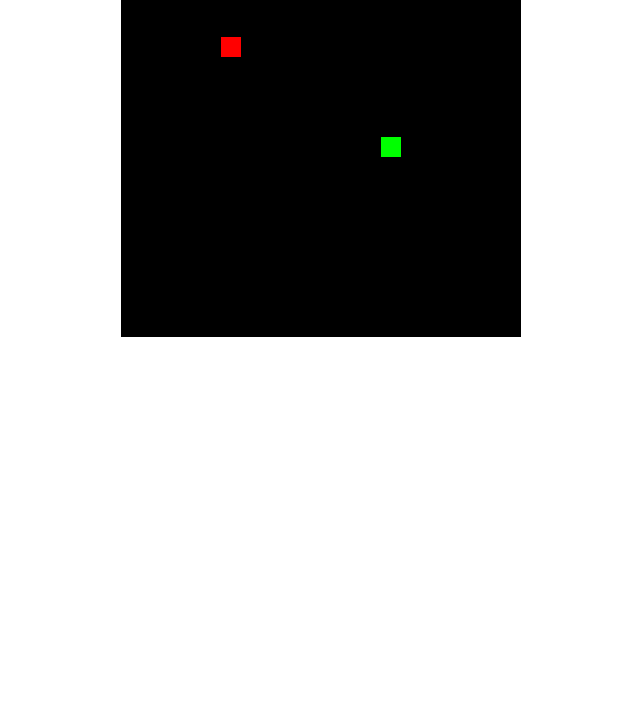
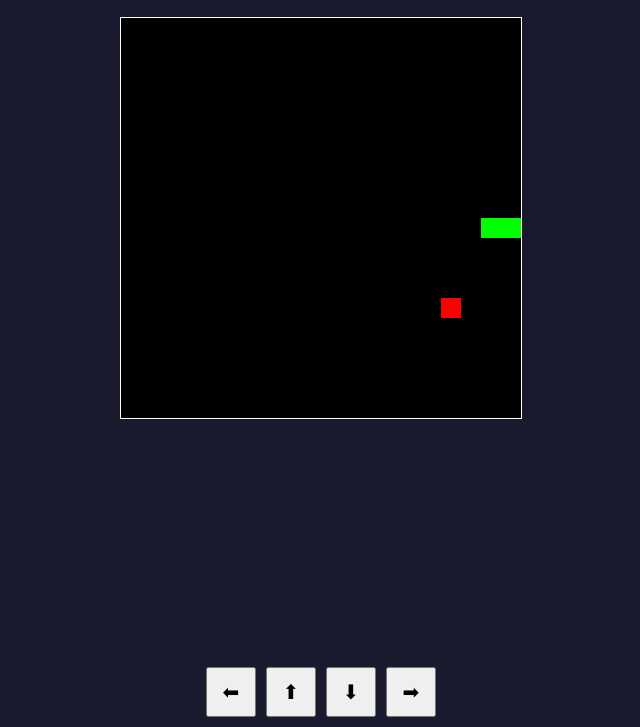
Before and after one commit to NoxiYT/MiniGames, a plain HTML site: page snake.html in a window 1280 px wide. Shown: the part 73-800 px from the top of the page, without its empty margins (319-959 px from the left). Drawn offline with Linux system fonts and the light colour scheme.

Commit message:
Add files via upload

```diff
--- /dev/null
+++ b/controls.css
@@ -0,0 +1,14 @@
+#controls {
+    position: fixed;
+    bottom: 10px;
+    left: 50%;
+    transform: translateX(-50%);
+    display: flex;
+    gap: 10px;
+}
+
+button {
+    width: 50px;
+    height: 50px;
+    font-size: 20px;
+}
--- a/snake.html
+++ b/snake.html
@@ -2,73 +2,37 @@
 <html lang="ru">
 <head>
     <meta charset="UTF-8">
+    <meta name="viewport" content="width=device-width, initial-scale=1.0">
     <title>Змейка</title>
     <style>
-        canvas {
-            border: 2px solid white;
-            display: block;
-            margin: auto;
-            background-color: black;
+        body { text-align: center; background-color: #1a1a2e; color: white; }
+        canvas { border: 1px solid white; margin-top: 10px; }
+        #controls {
+            position: fixed;
+            bottom: 10px;
+            left: 50%;
+            transform: translateX(-50%);
+            display: flex;
+            gap: 10px;
+        }
+        button {
+            width: 50px;
+            height: 50px;
+            font-size: 20px;
         }
     </style>
 </head>
 <body>
+    <h1>Змейка</h1>
     <canvas id="gameCanvas" width="400" height="400"></canvas>
-    <script>
-        const canvas = document.getElementById("gameCanvas");
-        const ctx = canvas.getContext("2d");
 
-        let snake = [{x: 200, y: 200}];
-        let direction = "RIGHT";
-        let apple = {x: 100, y: 100};
+    <div id="controls">
+        <button id="left">⬅</button>
+        <button id="up">⬆</button>
+        <button id="down">⬇</button>
+        <button id="right">➡</button>
+    </div>
 
-        function draw() {
-            ctx.fillStyle = "black";
-            ctx.fillRect(0, 0, canvas.width, canvas.height);
-
-            ctx.fillStyle = "red";
-            ctx.fillRect(apple.x, apple.y, 20, 20);
-
-            ctx.fillStyle = "lime";
-            snake.forEach(part => ctx.fillRect(part.x, part.y, 20, 20));
-        }
-
-        function update() {
-            let head = {x: snake[0].x, y: snake[0].y};
-
-            if (direction === "UP") head.y -= 20;
-            if (direction === "DOWN") head.y += 20;
-            if (direction === "LEFT") head.x -= 20;
-            if (direction === "RIGHT") head.x += 20;
-
-            snake.unshift(head);
-
-            if (head.x === apple.x && head.y === apple.y) {
-                apple.x = Math.floor(Math.random() * 20) * 20;
-                apple.y = Math.floor(Math.random() * 20) * 20;
-            } else {
-                snake.pop();
-            }
-
-            if (head.x < 0 || head.x >= canvas.width || head.y < 0 || head.y >= canvas.height || snake.slice(1).some(part => part.x === head.x && part.y === head.y)) {
-                snake = [{x: 200, y: 200}];
-                direction = "RIGHT";
-            }
-        }
-
-        document.addEventListener("keydown", (e) => {
-            if (e.key === "ArrowUp" && direction !== "DOWN") direction = "UP";
-            if (e.key === "ArrowDown" && direction !== "UP") direction = "DOWN";
-            if (e.key === "ArrowLeft" && direction !== "RIGHT") direction = "LEFT";
-            if (e.key === "ArrowRight" && direction !== "LEFT") direction = "RIGHT";
-        });
-
-        function gameLoop() {
-            update();
-            draw();
-        }
-
-        setInterval(gameLoop, 150); // Уменьшенная скорость
-    </script>
+    <script src="snake.js"></script>
 </body>
 </html>
--- /dev/null
+++ b/snake.js
@@ -0,0 +1,56 @@
+const canvas = document.getElementById("gameCanvas");
+const ctx = canvas.getContext("2d");
+
+const box = 20;
+let snake = [{ x: 10 * box, y: 10 * box }];
+let direction = "right";
+let food = { x: Math.floor(Math.random() * 20) * box, y: Math.floor(Math.random() * 20) * box };
+let gameSpeed = 150;  // Уменьшенная скорость
+
+document.addEventListener("keydown", changeDirection);
+
+function changeDirection(event) {
+    if (event.key === "ArrowLeft" && direction !== "right") direction = "left";
+    if (event.key === "ArrowUp" && direction !== "down") direction = "up";
+    if (event.key === "ArrowDown" && direction !== "up") direction = "down";
+    if (event.key === "ArrowRight" && direction !== "left") direction = "right";
+}
+
+// Обработчики для мобильных кнопок
+document.getElementById("left").addEventListener("click", () => direction = (direction !== "right" ? "left" : direction));
+document.getElementById("up").addEventListener("click", () => direction = (direction !== "down" ? "up" : direction));
+document.getElementById("down").addEventListener("click", () => direction = (direction !== "up" ? "down" : direction));
+document.getElementById("right").addEventListener("click", () => direction = (direction !== "left" ? "right" : direction));
+
+function drawGame() {
+    ctx.fillStyle = "#000";
+    ctx.fillRect(0, 0, canvas.width, canvas.height);
+
+    ctx.fillStyle = "red";
+    ctx.fillRect(food.x, food.y, box, box);
+
+    ctx.fillStyle = "lime";
+    snake.forEach((segment) => ctx.fillRect(segment.x, segment.y, box, box));
+
+    let head = { x: snake[0].x, y: snake[0].y };
+    if (direction === "left") head.x -= box;
+    if (direction === "up") head.y -= box;
+    if (direction === "down") head.y += box;
+    if (direction === "right") head.x += box;
+
+    if (head.x === food.x && head.y === food.y) {
+        food = { x: Math.floor(Math.random() * 20) * box, y: Math.floor(Math.random() * 20) * box };
+    } else {
+        snake.pop();
+    }
+
+    if (head.x < 0 || head.x >= canvas.width || head.y < 0 || head.y >= canvas.height || snake.some(segment => segment.x === head.x && segment.y === head.y)) {
+        clearInterval(game);
+        alert("Игра окончена!");
+        location.reload();
+    }
+
+    snake.unshift(head);
+}
+
+let game = setInterval(drawGame, gameSpeed);
```
Also changed, not shown: index.html (+2 -2 lines), maze.html (+24 -59 lines), maze.js (added, +46 -0 lines).
